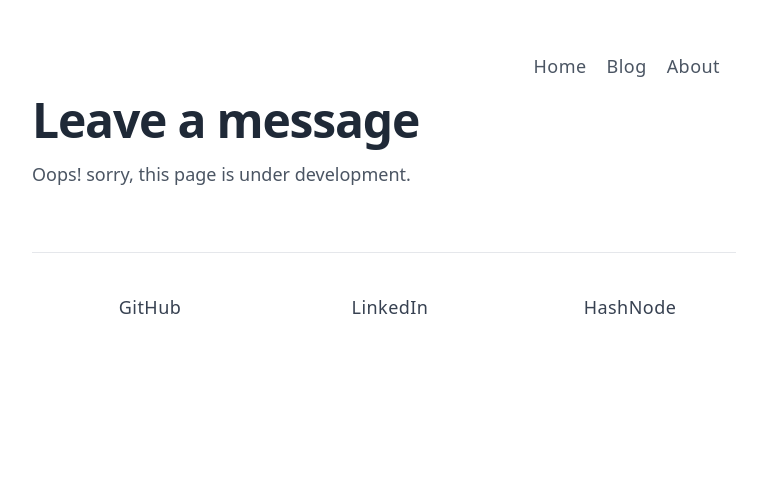
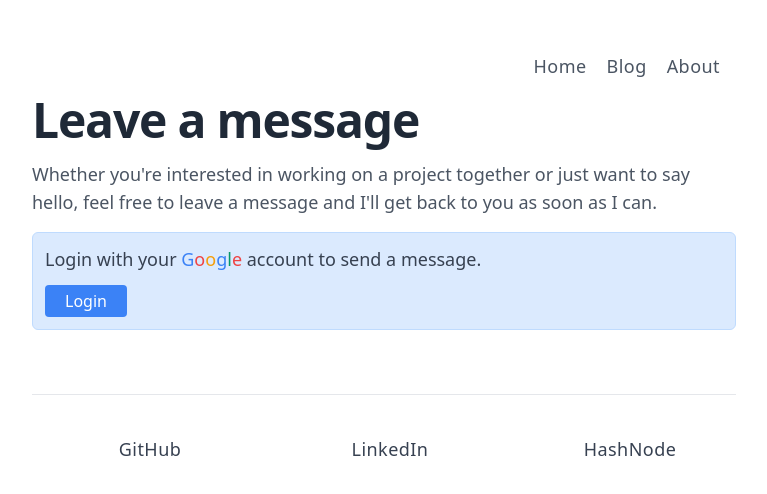
Before and after one commit to mani-barathi/manibarathi.xyz, a Next.js app: page /message in a window 1280 px wide. Shown: the top 494 px of the page, without its empty margins (256-1023 px from the left). Built offline with nearby package versions, Linux system fonts and the light colour scheme; what @tailwindcss/typography would draw is missing.

Commit message:
added login button in about page

```diff
--- a/pages/message.js
+++ b/pages/message.js
@@ -9,8 +9,24 @@ function message() {
           Leave a message
         </h1>
         <p className="mt-4 mb-4 text-gray-600 sm:text-lg">
-          Oops! sorry, this page is under development.
+          Whether you're interested in working on a project together or just
+          want to say hello, feel free to leave a message and I'll get back to
+          you as soon as I can.
         </p>
+        <div className="p-3 mt-3 text-gray-700 bg-blue-100 rounded-md border border-blue-200">
+          <p className="sm:text-lg">
+            Login with your <span className="text-blue-500 font-medium">G</span>
+            <span className="text-red-500 font-medium">o</span>
+            <span className="text-yellow-500 font-medium">o</span>
+            <span className="text-blue-500 font-medium">g</span>
+            <span className="text-green-600 font-medium">l</span>
+            <span className="text-red-500 font-medium">e</span> account to send
+            a message.
+          </p>
+          <button className="mt-3 py-1 px-5 font-medium text-white bg-blue-500 transition rounded transform active:translate-y-0.5 hover:bg-blue-600">
+            Login
+          </button>
+        </div>
       </div>
     </PageContainer>
   );
```
